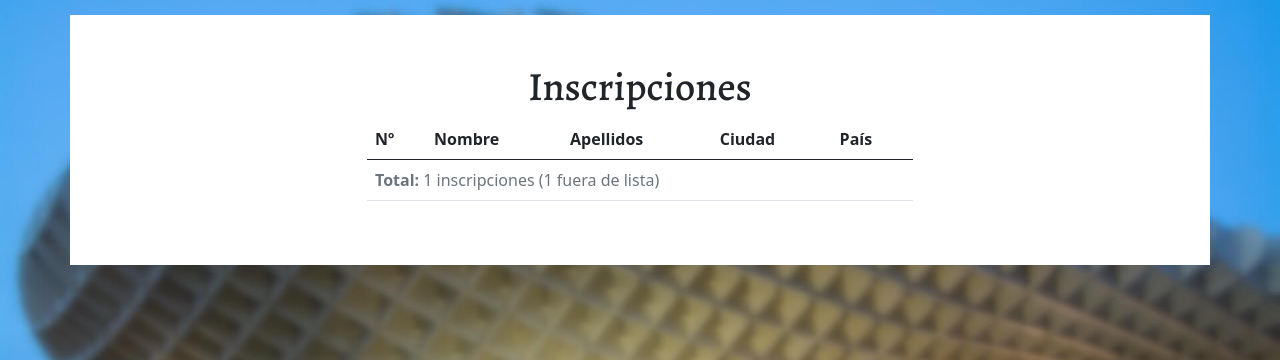
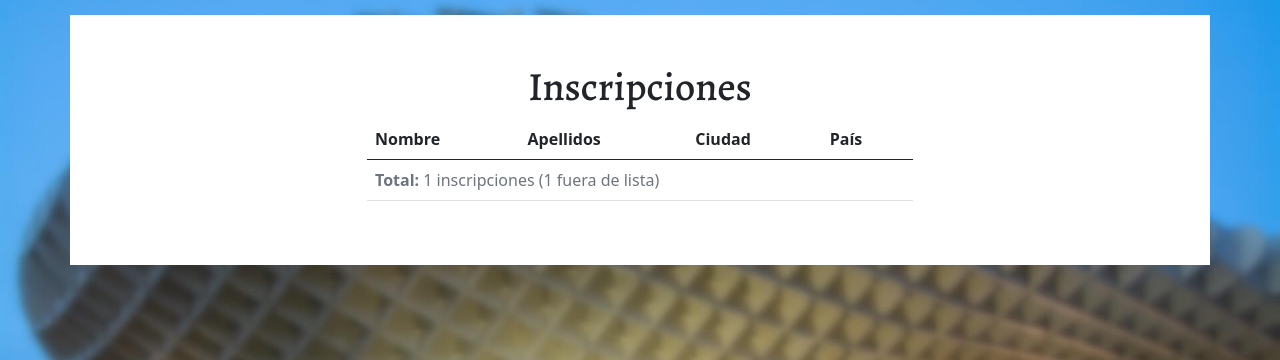
Before and after one commit to eiriarte/hk2023, a Symfony app: template templates/registration/list.html.twig in a window 1280 px wide. Shown: the part 57-417 px from the top of the page. Run offline with Twig, Linux system fonts and the light colour scheme; the template is opened without the code that fills it: most values are stand-ins (such as "Sample title", 1, 10 or a date in 2020); some libraries are stand-ins or nearby versions.

Commit message:
Quitar columna de identificadores

```diff
--- a/templates/registration/list.html.twig
+++ b/templates/registration/list.html.twig
@@ -16,7 +16,6 @@
     <table class="table">
         <thead>
             <tr>
-                <th scope="col">{% trans %}Nº{% endtrans %}</th>
                 <th scope="col">{% trans %}Nombre{% endtrans %}</th>
                 <th scope="col">{% trans %}Apellidos{% endtrans %}</th>
                 <th scope="col">{% trans %}Ciudad{% endtrans %}</th>
@@ -27,7 +26,6 @@
         {% for reg in registrations %}
             {% if reg.public == 1 %}
             <tr>
-                <th scope="row">{{ reg.id }}</td>
                 <td>{{ reg.name }}</td>
                 <td>{{ reg.surname }}</td>
                 <td>{{ reg.city }}</td>
```
